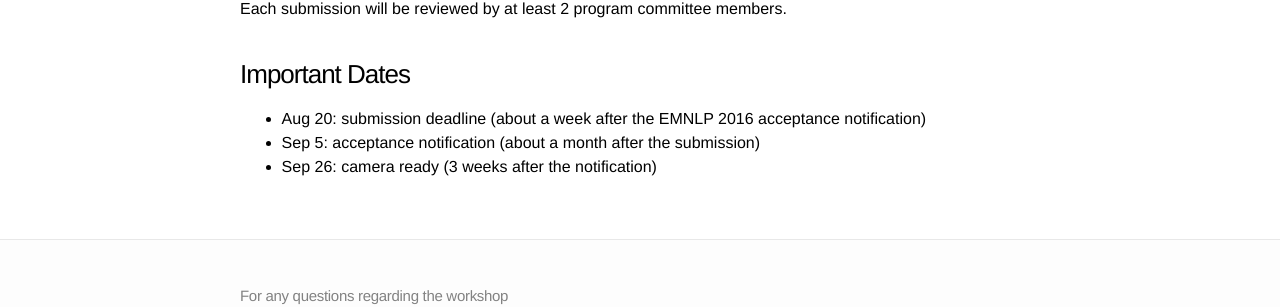
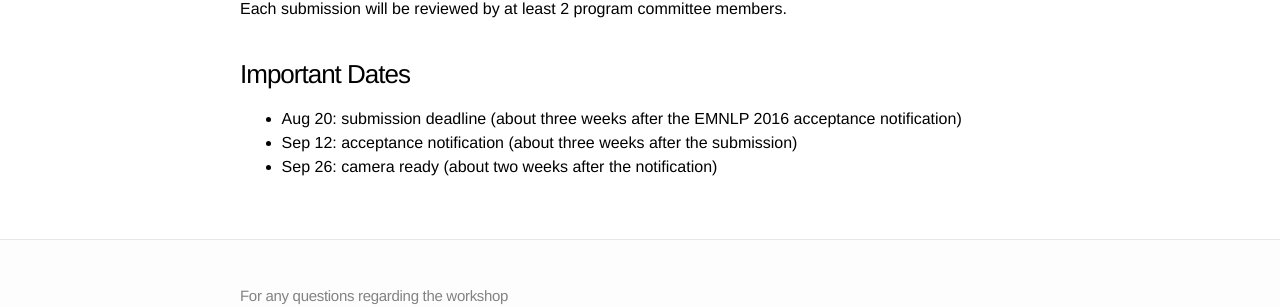
Before and after one commit to structuredprediction/structuredprediction.github.io, a Jekyll site: the page built from 1_cfp.md, in a window 1280 px wide. Shown: the part 1401-1708 px from the top of the page. Built offline with Jekyll 4.4.1, drawn with Linux system fonts in a browser that asks for light colours.

Commit message:
Update 1_cfp.md

```diff
--- a/1_cfp.md
+++ b/1_cfp.md
@@ -75,6 +75,6 @@ Each submission will be reviewed by at least 2 program committee members.
 
 ### Important Dates
 
-* Aug 20: submission deadline (about a week after the EMNLP 2016 acceptance notification)
-* Sep 5: acceptance notification (about a month after the submission)
-* Sep 26: camera ready (3 weeks after the notification)
+* Aug 20: submission deadline (about three weeks after the EMNLP 2016 acceptance notification)
+* Sep 12: acceptance notification (about three weeks after the submission)
+* Sep 26: camera ready (about two weeks after the notification)
```
